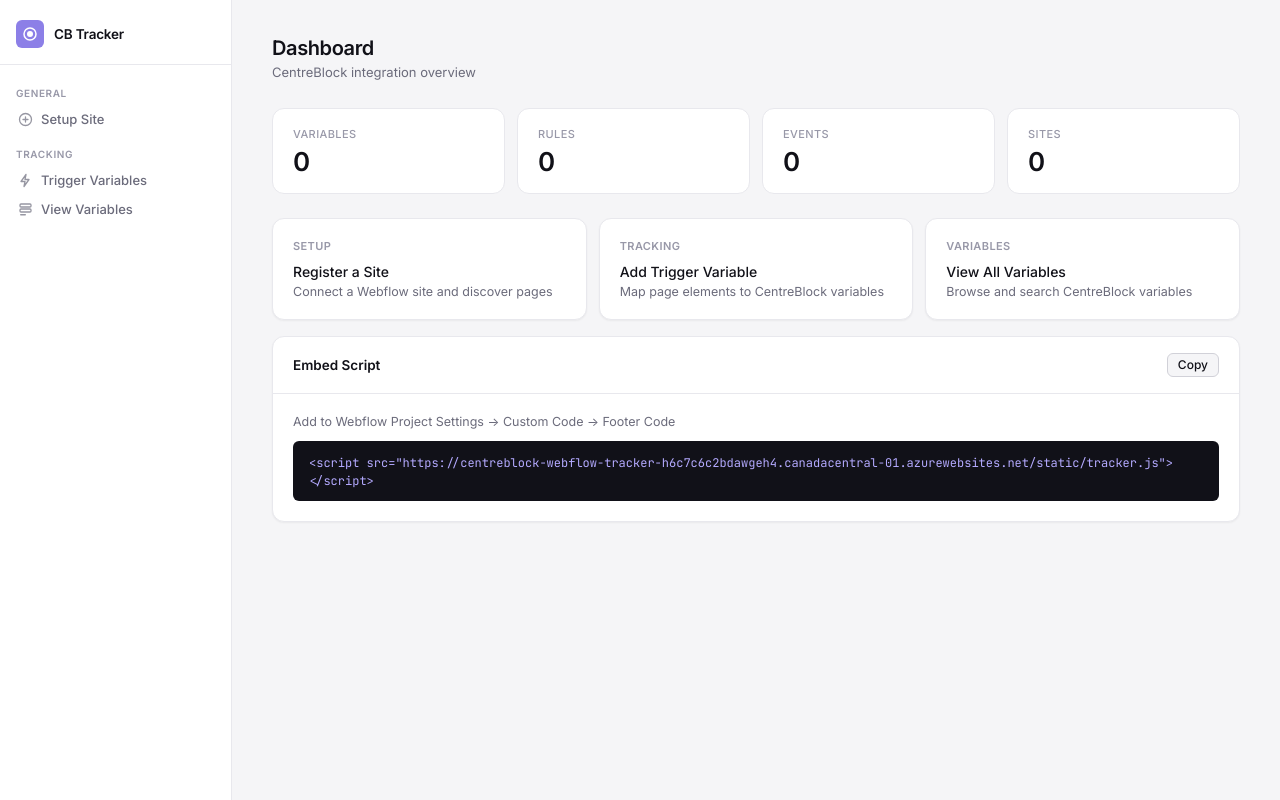
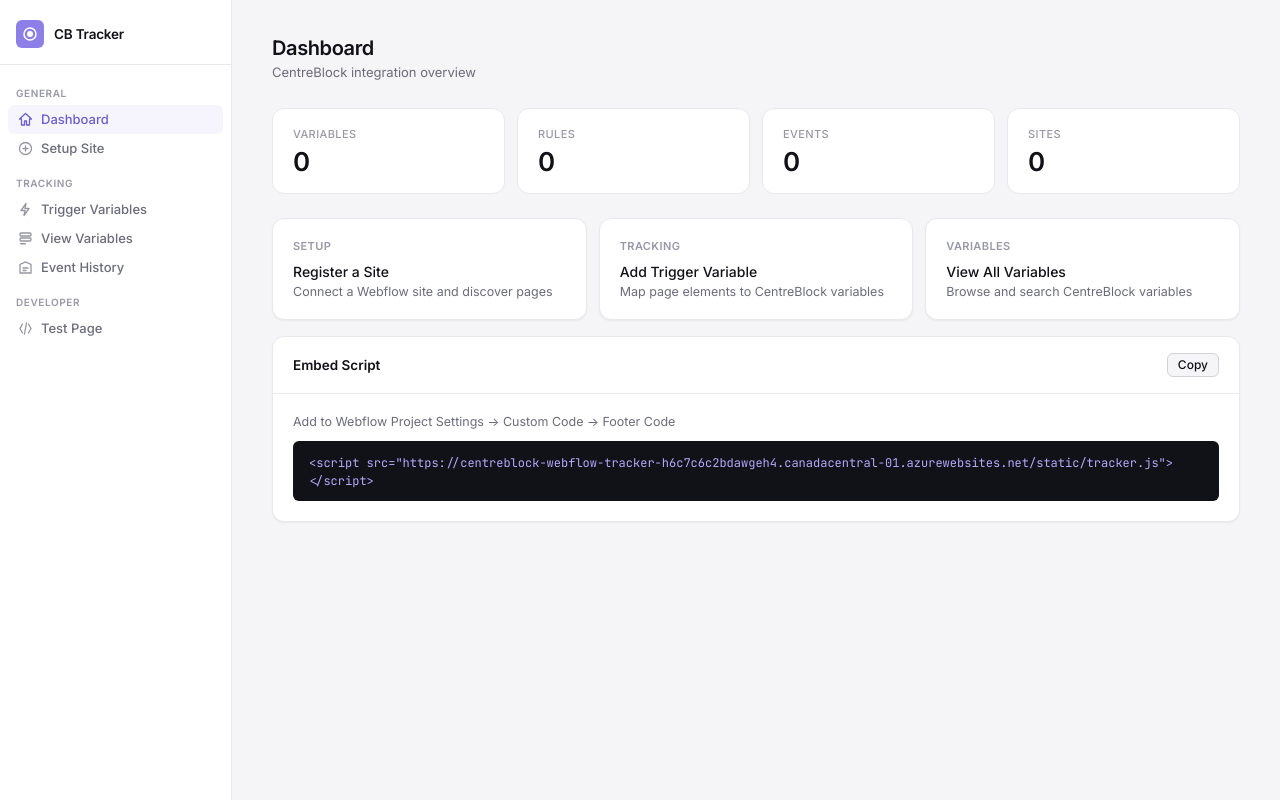
Before and after one commit to subhan5833596/Webflow-CB-PlugIN, a Flask app: page /dashboard in a window 1280 px wide. Run offline with Flask 3, Linux system fonts and the light colour scheme; data that the repository does not hold is empty.

Commit message:
tracker.js

```diff
--- a/app.py
+++ b/app.py
@@ -171,15 +171,10 @@
 # Routes — pages
 # ──────────────────────────────────────────────
 
-# Yeh
-@app.route("/")
-def index():
-    return render_template("index.html")
-
-# Yeh karo
 @app.route("/")
 def index():
     return render_template("setup.html")
+
 
 @app.route("/dashboard")
 def dashboard():
@@ -196,6 +191,9 @@
     return render_template("tracking_history.html")
 
 
+@app.route("/setup_page")
+def setup_page():
+    return render_template("setup.html")
 
 
 @app.route("/testing")
--- a/templates/base.html
+++ b/templates/base.html
@@ -46,10 +46,21 @@
       <nav class="sidebar-nav">
         <div class="nav-group">
           <span class="nav-group-label">General</span>
-          <!-- <a href="/" class="nav-link {% if active=='home' %}active{% endif %}">
-        <svg width="15" height="15" viewBox="0 0 15 15" fill="none"><path d="M7.5 1.5L1.5 7h2v6h3v-4h2v4h3V7h2L7.5 1.5z" stroke="currentColor" stroke-width="1.3" stroke-linejoin="round" fill="none"/></svg>
-        Dashboard
-      </a> -->
+          <a
+            href="/dashboard"
+            class="nav-link {% if active=='home' %}active{% endif %}"
+          >
+            <svg width="15" height="15" viewBox="0 0 15 15" fill="none">
+              <path
+                d="M7.5 1.5L1.5 7h2v6h3v-4h2v4h3V7h2L7.5 1.5z"
+                stroke="currentColor"
+                stroke-width="1.3"
+                stroke-linejoin="round"
+                fill="none"
+              />
+            </svg>
+            Dashboard
+          </a>
           <a
             href="/setup_page"
             class="nav-link {% if active=='setup' %}active{% endif %}"
@@ -127,7 +138,7 @@
             </svg>
             View Variables
           </a>
-          <!-- <a
+          <a
             href="/tracking_history"
             class="nav-link {% if active=='history' %}active{% endif %}"
           >
@@ -146,10 +157,10 @@
               />
             </svg>
             Event History
-          </a> -->
+          </a>
         </div>
 
-        <!-- <div class="nav-group">
+        <div class="nav-group">
           <span class="nav-group-label">Developer</span>
           <a
             href="/testing"
@@ -165,7 +176,7 @@
             </svg>
             Test Page
           </a>
-        </div> -->
+        </div>
       </nav>
     </aside>
 
```
